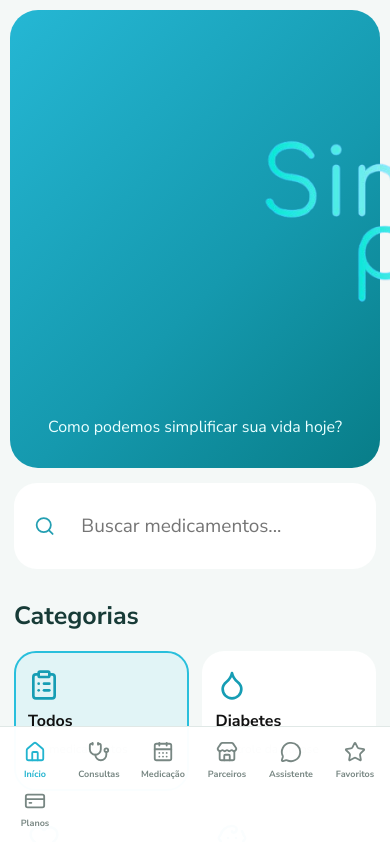
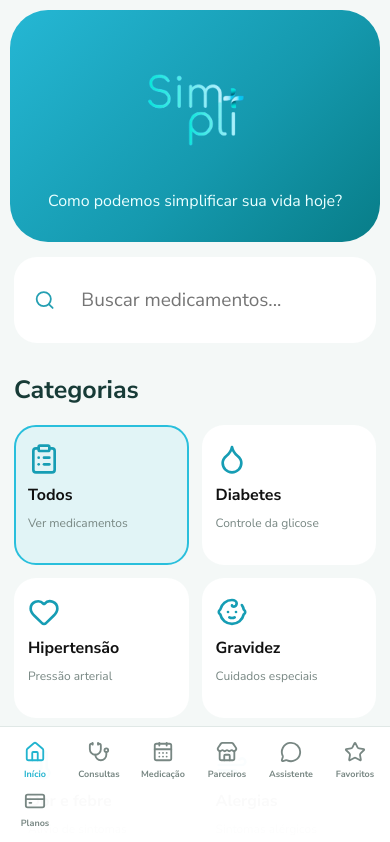
Before and after one commit to anadanielz/simplimais, a React (Vite) app: page / in a window 390 px wide. Shown: the top 842 px of the page. Built offline with nearby package versions, Linux system fonts and the light colour scheme.

Commit message:
Corrige local da logo

```diff
--- a/src/App.css
+++ b/src/App.css
@@ -18,14 +18,11 @@
 }
 
 .hero {
-  position: relative;
-
-  .base,
-  .framework,
-  .vite {
-    inset-inline: 0;
-    margin: 0 auto;
-  }
+  display: flex;
+  flex-direction: column;
+  align-items: center;
+  text-align: center;
+}
 
   .base {
     width: 170px;
@@ -111,9 +108,20 @@
   gap: 8px;
   margin: 32px 0 0;
 
-  .logo {
-    height: 18px;
-  }
+
+.logo {
+  display: flex;
+  justify-content: center;
+  align-items: center;
+  width: 100%;
+}
+
+.logo-imagem {
+  display: block;
+  width: 180px;
+  height: auto;
+  object-fit: contain;
+}
 
   a {
     color: var(--text-h);
--- a/src/style.css
+++ b/src/style.css
@@ -482,15 +482,29 @@ select {
 }
 
 @media (max-width: 420px) {
-  .hero {
-    min-height: 190px;
-    border-radius: 28px;
-  }
+    .hero {
+  display: flex;
+  flex-direction: column;
+  align-items: center;
+  text-align: center;
+}
 
-  .logo {
-    transform: scale(.85);
-    margin: -8px 0;
-  }
+
+.logo {
+  display: flex;
+  justify-content: center;
+  align-items: center;
+  width: 100%;
+}
+
+.logo-imagem {
+  display: block;
+  width: 250px;
+  max-width: 100%;
+  height: auto;
+  object-fit: contain;
+  margin: 0 auto;
+}
 
   main {
     padding: 15px 14px;
```
